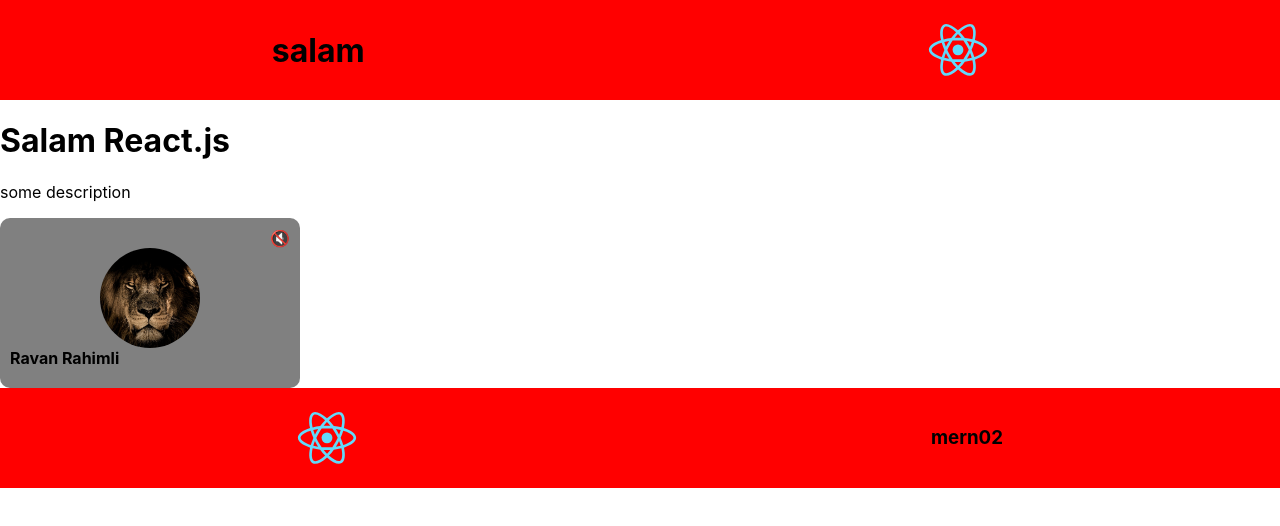
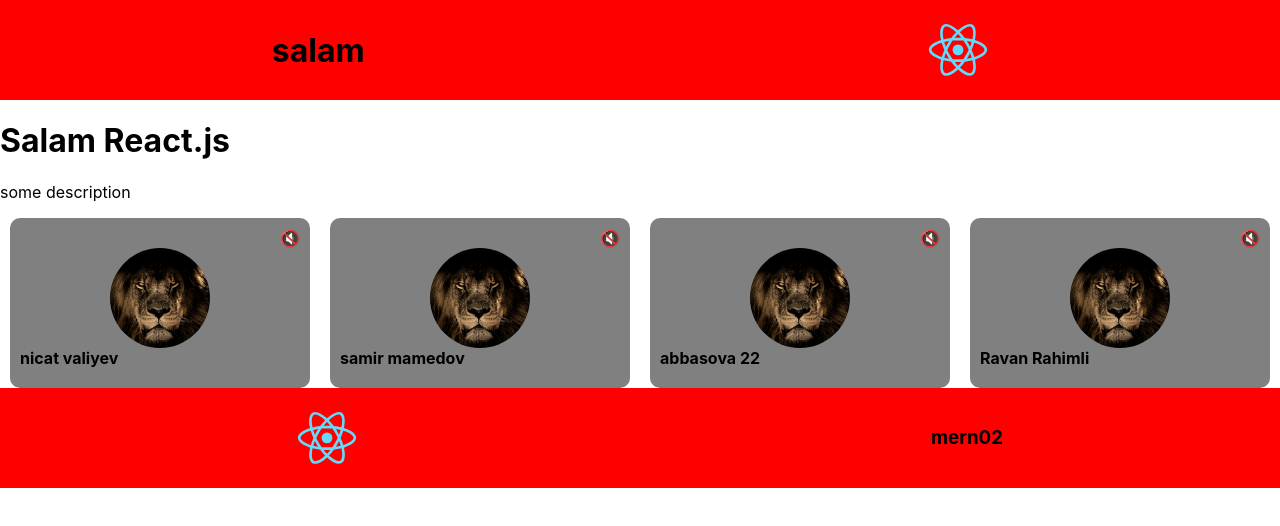
Before and after one commit to ulvieyvazov/mern02-app, a React (Create React App) app: page / in a window 1280 px wide. Shown: the top 526 px of the page. Built offline with nearby package versions, Linux system fonts and the light colour scheme.

Commit message:
add props to googlemeetcard

```diff
--- a/src/App.js
+++ b/src/App.js
@@ -2,6 +2,7 @@ import React from "react";
 import Footer from "./components/Footer";
 import Header from "./components/Header";
 import GoogleMeetCard from './components/GoogleMeetCard'
+import lionImg from './img/alion_afro.jpg'
 
 function App() {
   return (
@@ -9,8 +10,17 @@ function App() {
       <Header />
       <h1 className="test">Salam React.js</h1>
       <p>some description</p>
-      <GoogleMeetCard />
-
+      <div style={{
+        display: 'flex',
+        flexWrap: 'wrap',
+        justifyContent: 'center',
+        gap: 20
+      }}>
+        <GoogleMeetCard name="nicat valiyev" sekil={lionImg} />
+        <GoogleMeetCard name="samir mamedov" sekil={lionImg} />
+        <GoogleMeetCard name="abbasova 22" sekil={lionImg} />
+        <GoogleMeetCard name="Ravan Rahimli" sekil={lionImg} />
+      </div>
       <Footer />
     </>
   );
--- a/src/components/GoogleMeetCard/index.js
+++ b/src/components/GoogleMeetCard/index.js
@@ -1,15 +1,13 @@
-import lionImg from '../../img/alion_afro.jpg'
 import styles from "./index.module.css"
 
-function GoogleMeetCard() {
-    console.log(styles)
+function GoogleMeetCard({ sekil, name }) {
     return (
         <div className={styles.container}>
             <p className={styles.mute}>🔇</p>
             <img
                 className={styles.img}
-                src={lionImg} alt="alion afro" />
-            <h4 className={styles.username}>Ravan Rahimli</h4>
+                src={sekil} />
+            <h4 className={styles.username}>{name}</h4>
         </div>
     )
 }
```
